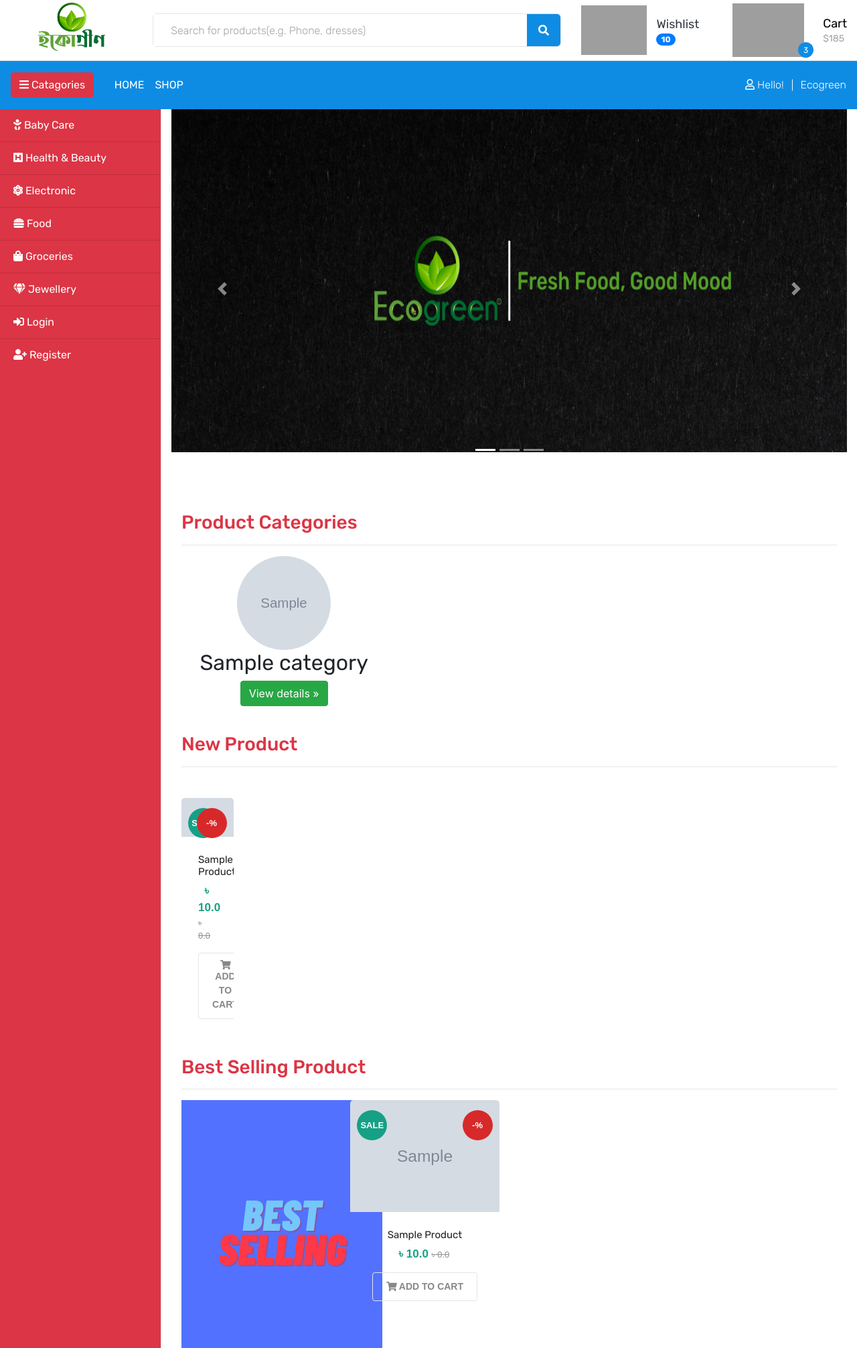
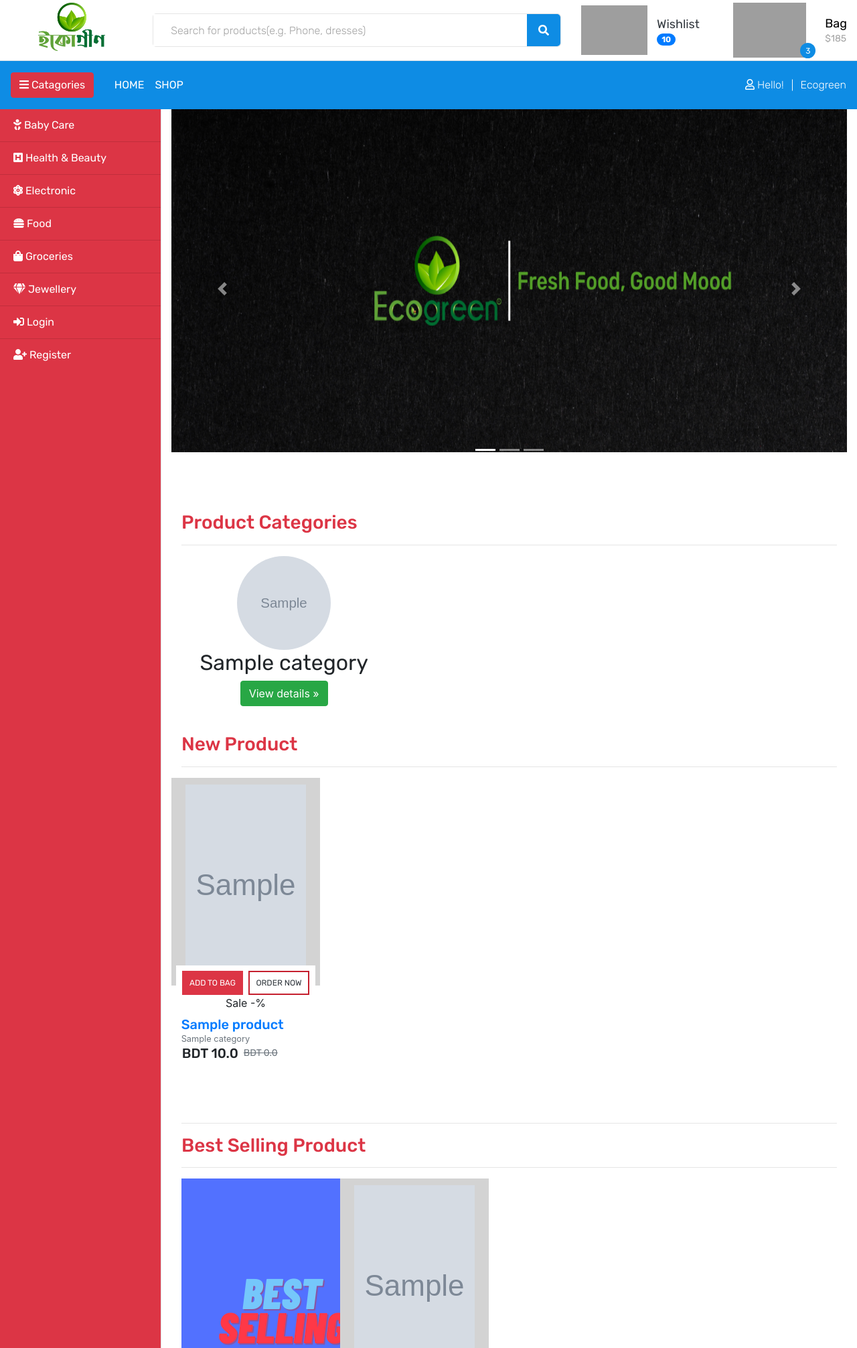
Before and after one commit to ecogreenpro/EcommerceApplication, a Django app: page / in a window 1280 px wide. Shown: the top 2012 px of the page at 67% size. Run offline with Django 3.2, Linux system fonts and the light colour scheme; tables that the repository leaves empty hold one stand-in row (values such as "Sample post"); grey boxes marked "Sample" are stand-in pictures; some libraries are stand-ins or nearby versions; grey boxes are pictures that could not be loaded.

Commit message:
Change Product View Home & Shop Page

```diff
--- a/templates/header.html
+++ b/templates/header.html
@@ -188,7 +188,7 @@
                                             <div class="cart_count" style="font-family: 'Rubik';"><span>3</span></div>
                                         </div>
                                         <div class="cart_content">
-                                            <div class="cart_text text-dark">Cart
+                                            <div class="cart_text text-dark">Bag
 
                                     </a>
                                 </div>
--- a/templates/home.html
+++ b/templates/home.html
@@ -22,12 +22,83 @@
         -ms-user-select: none;
         user-select: none;
       }
+      .block {
+    position: relative;
+    width: 22%;
+    background-color: lightgrey;
+    padding-top: 10px;
+    margin-bottom: 165px
+}
+
+.image {
+    width: 180px;
+    height: 300px
+}
+
+.info {
+    position: absolute;
+    width: 94%;
+    top: 280px;
+    left: 3%;
+    background-color: #fff
+}
+
+.add-cart {
+    background-color: #DC3545;
+    color: #fff;
+    padding: 6px;
+    width: 48%;
+    margin-right: 2%;
+    border: 2px solid #DC3545;
+    cursor: pointer
+}
+
+.add-cart:hover {
+    background-color: #C51F2E
+}
+
+.add-order {
+    color: #DC3545;
+    padding: 6px 5px;
+    width: 48%;
+    margin-left: 2%;
+    border: 2px solid #C51F2E;
+    cursor: pointer
+}
+
+.add-order:hover {
+    color: white;
+    background-color: #C51F2E
+}
+
+.sm-font {
+    font-size: 12px
+}
+
+@media screen and (max-width: 992px) {
+    .block {
+        width: 45%
+    }
+}
+
+@media screen and (max-width: 550px) {
+    .block {
+        width: 100%
+    }
+}
 
       @media (min-width: 768px) {
         .bd-placeholder-img-lg {
           font-size: 3.5rem;
         }
       }
+
+
+
+
+
+
+
 
 
 
@@ -141,7 +212,8 @@
 
 
                                 <h2> {{item.category.name}}</h2>
-                                <a class="btn btn-success" href="{{item.category.slug}}" role="button">View details &raquo;</a></p>
+                                <a class="btn btn-success" href="{{item.category.slug}}" role="button">View details
+                                    &raquo;</a></p>
                             </div><!-- /.col-lg-4 -->
                             {%endfor%}
                             <!-- /.col-lg-4 -->
@@ -154,51 +226,41 @@
                         <hr>
 
                         <div class="row featurette">
-                            <div class="row" id="ads">
-                                <div class="container">
-                                    <div class="row">
                             {% for item in object_list %}
                             {% if item.isactive %}
-                                        <div class="col-md-3 col-sm-6">
-                                            <div class="product-grid4">
-                                                <div class="product-image4">
-                                                    <a href="#">
-                                                        <img class="pic-1"
-                                                             src="{{item.mainImage.url}}" width="200px" height="200px">
-                                                        <img class="pic-2"
-                                                             src="{{item.altImageOne.url}}" width="200px"
-                                                             height="200px">
-                                                    </a>
-                                                    <ul class="social">
-                                                        <li><a href="{% url 'productDetail' item.slug %}"
-                                                               data-tip="Quick View"><i class="fa fa-eye"></i></a>
-                                                        </li>
-                                                        <li><a href="#" data-tip="Add to Wishlist"><i
-                                                                class="fa fa-shopping-bag"></i></a></li>
-                                                        <li><a href="#" data-tip="Add to Cart"><i
-                                                                class="fa fa-shopping-cart"></i></a></li>
-                                                    </ul>
+                            <div class="block text-center">
+                                <a href="{% url 'productDetail' item.slug %}"><img class="image"
+                                                                                   src="{{item.mainImage.url}}"></a>
+                                <div class="info py-2 px-2">
+                                    <div class="row px-3">
+                                        <div class="add-cart ">
+                                            <p class="mb-0 sm-font text-white">ADD TO BAG</p>
+                                        </div>
+                                        <div class="add-order">
+                                            <p class="mb-0 sm-font text-dark">ORDER NOW</p>
+                                        </div>
+                                    </div>
                                     <span class="product-new-label">{{item.label}}</span>
                                     <span class="product-discount-label">-{{item.get_percentage}}%</span>
+                                    <div class="text-left">
+                                        <a href="{% url 'productDetail' item.slug %}" style="text-decoration: none;"><h5 class="mb-0 mt-2">
+                                            {{item.name}}</h5></a>
+                                        <small class="text-muted mb-1">{{item.category.name}}</small>
                                     </div>
-                                                <div class="product-content">
-                                                    <h3 class="title"><a href="{%url 'productDetail' item.slug %}">{{item.name}}</a>
-                                                    </h3>
-                                                    <div class="price">
-                                                        ৳ {{item.price}}
-                                                        <span>৳ {{item.discountPrice}}</span>
-                                                    </div>
-                                                    <a class="add-to-cart" href=""> <i
-                                                            class="fa fa-shopping-cart"></i> ADD TO CART</a>
+                                    <div class="row px-3">
+                                        <h5>BDT {{item.price}}</h5>
+                                        <p class="text-muted ml-2">
+                                            <del>BDT {{item.discountPrice}}</del>
+                                        </p>
                                     </div>
                                 </div>
                             </div>
+                            &nbsp; &nbsp;
                             {%endif%}
                             {%endfor%}
                         </div>
-                                </div>
-                            </div>
-                        </div>
+                        <br>
+                        <hr>
                         <h3 class="text-danger">Best Selling Product</h3>
 
                         <hr>
@@ -213,43 +275,36 @@
 
                             {% for item in object_list %}
                             {% if item.isactive %}
-                            <div class="col-md-3 col-sm-6">
-                                <div class="product-grid4">
-                                    <div class="product-image4">
-                                        <a href="#">
-                                            <img class="pic-1"
-                                                 src="{{item.mainImage.url}}" width="200px" height="200px">
-                                            <img class="pic-2"
-                                                 src="{{item.altImageOne.url}}" width="200px" height="200px">
-                                        </a>
-                                        <ul class="social">
-                                            <li><a href="{% url 'productDetail' item.slug %}" data-tip="Quick View"><i
-                                                    class="fa fa-eye"></i></a>
-                                            </li>
-                                            <li><a href="#" data-tip="Add to Wishlist"><i
-                                                    class="fa fa-shopping-bag"></i></a></li>
-                                            <li><a href="#" data-tip="Add to Cart"><i
-                                                    class="fa fa-shopping-cart"></i></a></li>
-                                        </ul>
+                            <div class="block text-center">
+                                <a href="{% url 'productDetail' item.slug %}"><img class="image"
+                                                                                   src="{{item.mainImage.url}}"></a>
+                                <div class="info py-2 px-2">
+                                    <div class="row px-3">
+                                        <div class="add-cart ">
+                                            <p class="mb-0 sm-font text-white">ADD TO BAG</p>
+                                        </div>
+                                        <div class="add-order">
+                                            <p class="mb-0 sm-font text-dark">ORDER NOW</p>
+                                        </div>
+                                    </div>
                                     <span class="product-new-label">{{item.label}}</span>
                                     <span class="product-discount-label">-{{item.get_percentage}}%</span>
+                                    <div class="text-left">
+                                        <a href="{% url 'productDetail' item.slug %} " style="text-decoration: none;"><h5 class="mb-0 mt-2">
+                                            {{item.name}}</h5></a>
+                                        <small class="text-muted mb-1">{{item.category.name}}</small>
                                     </div>
-                                    <div class="product-content">
-                                        <h3 class="title"><a href="{%url 'productDetail' item.slug %}">{{item.name}}</a>
-                                        </h3>
-                                        <div class="price">
-                                            ৳ {{item.price}}
-                                            <span>৳ {{item.discountPrice}}</span>
-                                        </div>
-                                        <a class="add-to-cart" href=""> <i
-                                                class="fa fa-shopping-cart"></i> ADD TO CART</a>
+                                    <div class="row px-3">
+                                        <h5>BDT {{item.price}}</h5>
+                                        <p class="text-muted ml-2">
+                                            <del>BDT {{item.discountPrice}}</del>
+                                        </p>
                                     </div>
                                 </div>
                             </div>
+                            &nbsp; &nbsp;
                             {%endif%}
                             {%endfor%}
-
-
                         </div>
 
                         <hr class="featurette-divider">
```
Also changed, not shown: templates/shop.html (+85 -33 lines). Lines whose indentation alone changed are shown as unchanged.
